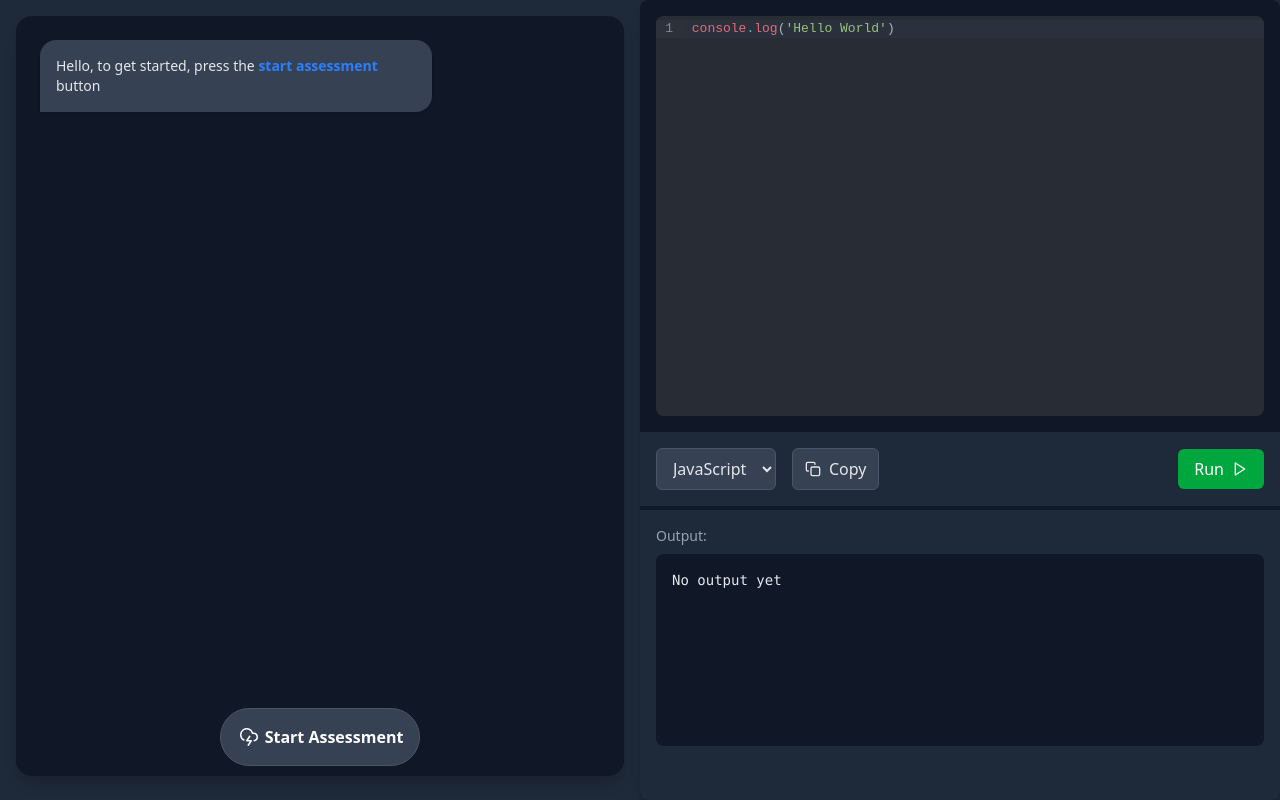
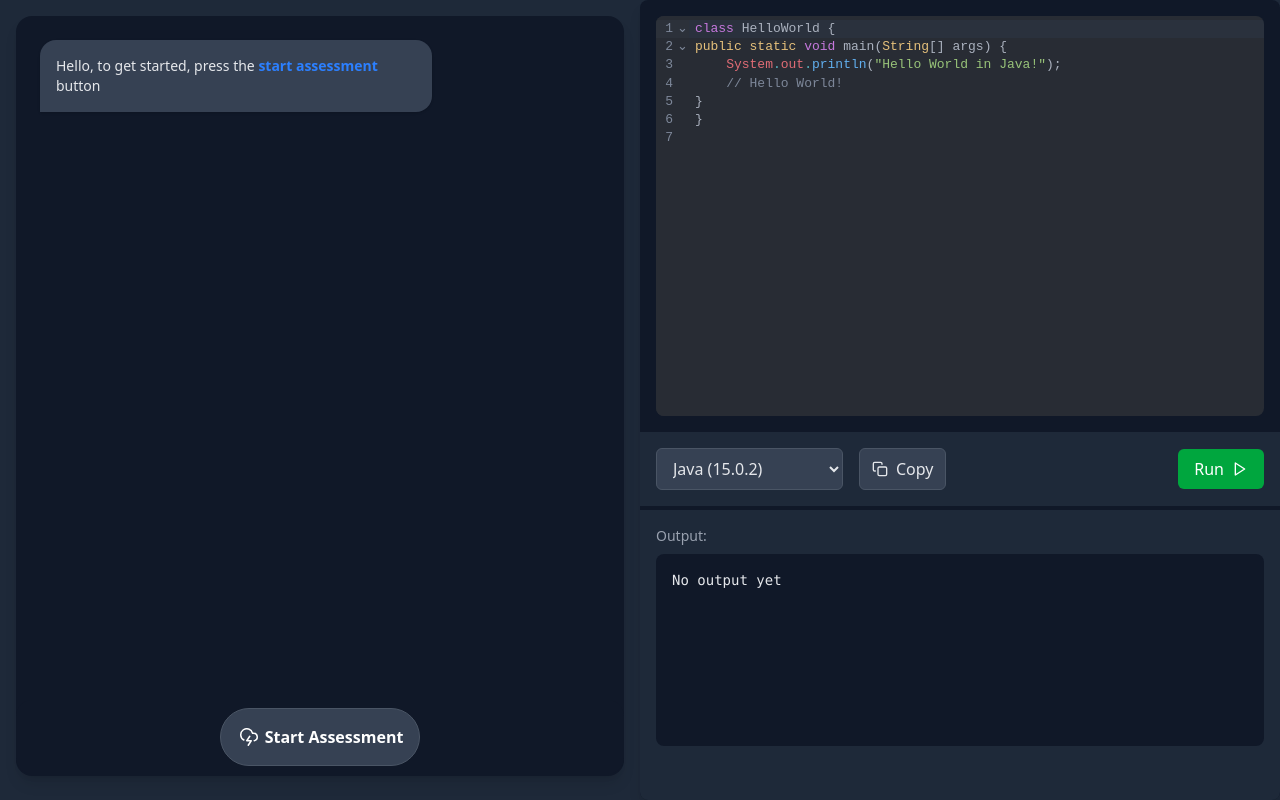
Before and after one commit to ShreyasGanesh911/Devtutor, a Next.js app: page /tutor in a window 1280 px wide. Built offline with nearby package versions, Linux system fonts and the light colour scheme.

Commit message:
added dynamic language selector

```diff
--- a/app/tutor/codeEditor/Editor.tsx
+++ b/app/tutor/codeEditor/Editor.tsx
@@ -6,23 +6,34 @@ import { javascript } from '@codemirror/lang-javascript'
 import { python } from '@codemirror/lang-python'
 import { cpp } from '@codemirror/lang-cpp'
 import { java } from '@codemirror/lang-java'
+import { languages } from './Language'
+
+const languageExtensions = {
+    'javascript': javascript,
+    'python': python,
+    'cpp': cpp,
+    'java': java
+}
 
 const Editor: React.FC = () => {
-    const [code, setCode] = useState<string>("console.log('Hello World')")
-    const [language, setLanguage] = useState<string>("javascript")
+    const [code, setCode] = useState<string>(languages[0].snippet)
+    const [language, setLanguage] = useState<string>(languages[0].lang)
+    const [version, setVersion] = useState<string>(languages[0].version)
     const [output, setOutput] = useState<string>("")
     const [copied, setCopied] = useState(false)
 
-    const languageOptions = [
-        { value: 'javascript', label: 'JavaScript', extension: javascript },
-        { value: 'python', label: 'Python', extension: python },
-        { value: 'cpp', label: 'C++', extension: cpp },
-        { value: 'java', label: 'Java', extension: java }
-    ]
+    const getCurrentExtension = () => {
+        const extension = languageExtensions[language as keyof typeof languageExtensions]
+        return extension ? [extension()] : [javascript()]
+    }
 
-    const getCurrentExtension = () => {
-        const lang = languageOptions.find(l => l.value === language)
-        return lang ? [lang.extension()] : [javascript()]
+    const handleLanguageChange = (newLang: string) => {
+        const selectedLang = languages.find(l => l.lang === newLang)
+        if (selectedLang) {
+            setLanguage(newLang)
+            setCode(selectedLang.snippet)
+            setVersion(selectedLang.version)
+        }
     }
 
     const handleCopy = async () => {
@@ -41,7 +52,11 @@ const Editor: React.FC = () => {
             const response = await fetch("/api/compile", {
                 method: "POST",
                 headers: { 'Content-Type': 'application/json' },
-                body: JSON.stringify({ code, language, version: "18.15.0" })
+                body: JSON.stringify({
+                    code,
+                    language,
+                    version
+                })
             })
 
             const data = await response.json()
@@ -49,28 +64,19 @@ const Editor: React.FC = () => {
                 setOutput(`Error: ${data.error}`)
                 return
             }
-            let formattedOutput = formatOutput(data)
 
-            if (typeof formattedOutput === 'string' && formattedOutput.includes('Hello World')) {
-                formattedOutput = formattedOutput
-                    .split('Hello World')
-                    .filter(Boolean)
-                    .map(() => 'Hello World')
-                    .join('\n')
+            // Format the output based on the response
+            if (data.output) {
+                setOutput(String(data.output))
+            } else if (data.repo) {
+                setOutput(String(data.repo))
+            } else {
+                setOutput('No output received from the server')
             }
-
-            setOutput(formattedOutput)
         } catch (error) {
             const errorMessage = error instanceof Error ? error.message : 'Failed to run code'
             setOutput(`Error: ${errorMessage}`)
         }
-    }
-
-    const formatOutput = (data: any): string => {
-        if (data.error) return `Error: ${data.error}`
-        if (data.output) return String(data.output)
-        if (data.repo) return String(data.repo)
-        return 'No output received from the server'
     }
 
     return (
@@ -91,12 +97,12 @@ const Editor: React.FC = () => {
                     <div className="flex items-center gap-4">
                         <select
                             value={language}
-                            onChange={(e) => setLanguage(e.target.value)}
+                            onChange={(e) => handleLanguageChange(e.target.value)}
                             className="bg-gray-700 text-gray-200 px-3 py-2 rounded-md border border-gray-600 focus:outline-none focus:ring-2 focus:ring-blue-500"
                         >
-                            {languageOptions.map(lang => (
-                                <option key={lang.value} value={lang.value}>
-                                    {lang.label}
+                            {languages.map(lang => (
+                                <option key={lang.lang} value={lang.lang}>
+                                    {lang.lang.charAt(0).toUpperCase() + lang.lang.slice(1)} ({lang.version})
                                 </option>
                             ))}
                         </select>
```
